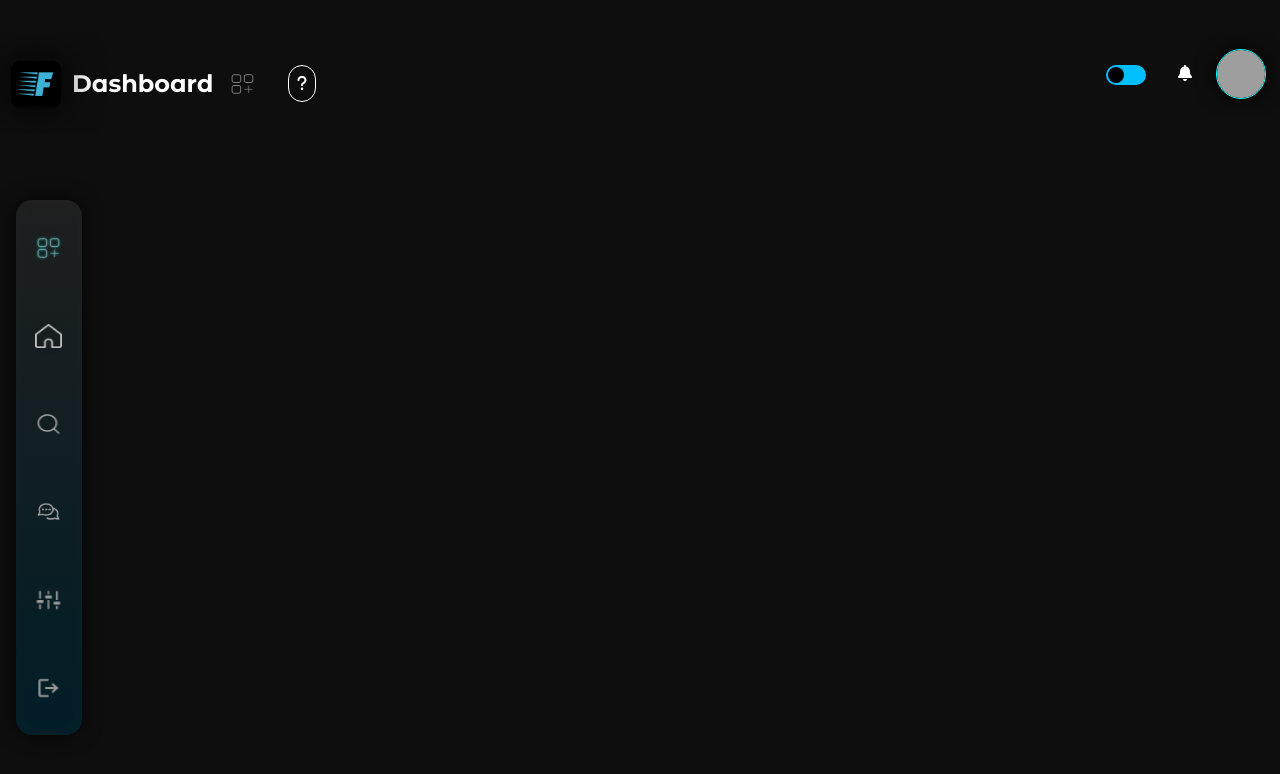
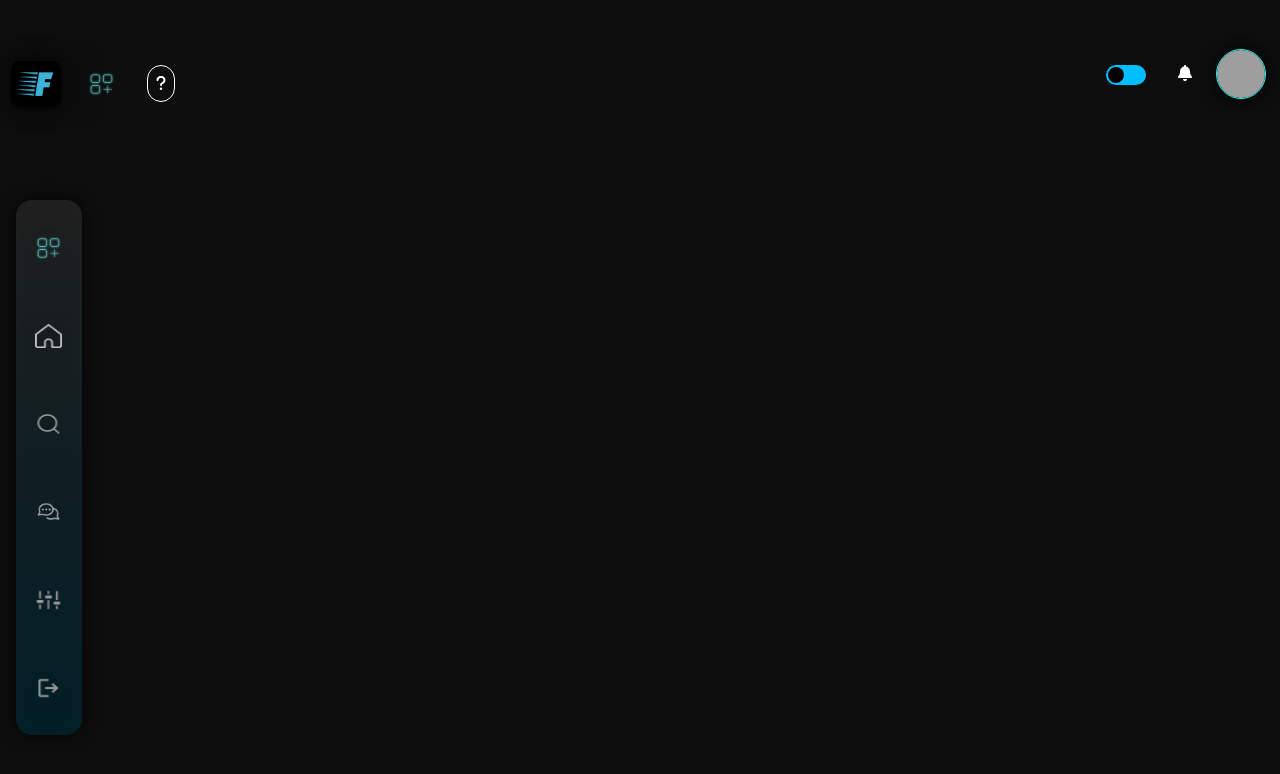
Before and after one commit to MohamedFazil89/Fitness-AI, a React (Create React App) app: page /Dashboard in a window 1280 px wide. Shown: the top 774 px of the page. Built offline with nearby package versions, Linux system fonts and the light colour scheme; grey boxes are pictures that could not be loaded.

Commit message:
redux add

```diff
--- a/package.json
+++ b/package.json
@@ -7,6 +7,7 @@
     "@fortawesome/free-brands-svg-icons": "^6.6.0",
     "@fortawesome/free-solid-svg-icons": "^6.6.0",
     "@fortawesome/react-fontawesome": "^0.2.2",
+    "@reduxjs/toolkit": "^2.2.7",
     "@testing-library/jest-dom": "^5.17.0",
     "@testing-library/react": "^13.4.0",
     "@testing-library/user-event": "^13.5.0",
@@ -14,8 +15,10 @@
     "firebase": "^10.13.2",
     "react": "^18.3.1",
     "react-dom": "^18.3.1",
+    "react-redux": "^9.1.2",
     "react-router-dom": "^6.26.2",
     "react-scripts": "5.0.1",
+    "redux": "^4.0.0",
     "web-vitals": "^2.1.4"
   },
   "scripts": {
--- a/src/App.js
+++ b/src/App.js
@@ -10,8 +10,11 @@ import { signInWithPopup } from "firebase/auth";
 import { doc, setDoc } from "firebase/firestore";
 import { useNavigate } from "react-router-dom";
 import { FacebookAuthProvider } from "firebase/auth";
+import { useDispatch } from 'react-redux';
+import { setUsername } from './Redux/userSlice';
 
 function App() {
+  const dispatch = useDispatch();
   const navigate = useNavigate();
   const [isSignup, setIsSignup] = useState(true);
   const [getDate, setGetDate] = useState(true);
@@ -176,6 +179,7 @@ function App() {
           Gender: signupData.Gender,
           email: signupData.email,
         });
+        dispatch(setUsername(signupData.username))
         alert(response.status);
         navigate("/Dashboard");
       } catch (err) {
--- a/src/Components/Nav.jsx
+++ b/src/Components/Nav.jsx
@@ -10,10 +10,12 @@ import ProfilePic from "../assets/profilepic.png"
 import "./styles/Nav.css"
 import { FontAwesomeIcon } from '@fortawesome/react-fontawesome';
 import { faBell, faQuestion } from '@fortawesome/free-solid-svg-icons';
+import { useSelector } from 'react-redux';
 
 export default function Nav() {
     const [isToggled, setIsToggled] = useState(false);
     const [currentPage, setCurrentPage] = useState("Dashboard");  // Default page is "dashboard"
+    const username = useSelector((state) => state.user.username)
 
     const handleToggle = () => {
         setIsToggled(!isToggled);
@@ -32,7 +34,7 @@ export default function Nav() {
         Dashboard: DashboardIcon,
         Home: HomeIcon,
         Search: SearchIcon,
-        Chat: ChatIcon,
+        Messages: ChatIcon,
         Settings: SettingIcon,
         Logout: LogoutIcon,
     };
@@ -42,8 +44,8 @@ export default function Nav() {
             <div className="Profile-View">
                 <section className='page-info'>
                     <img src={Logo} alt="Home" className='Logo' />
-                    <h1>{currentPage}</h1>
-                    <img src={icons[currentPage]} alt='icons' className={getIconClass("dashboard")} />
+                    <h1>{username}</h1>
+                    <img src={icons[currentPage]} alt='icons' className='Icons top' />
                     <span className='question'><FontAwesomeIcon icon={faQuestion} size='1x' /></span>
                 </section>
                 <section className="profile-info">
@@ -60,7 +62,7 @@ export default function Nav() {
                 <img src={DashboardIcon} alt='Dashboard Icon' className={getIconClass("Dashboard")} onClick={() => changePage("Dashboard")} />
                 <img src={HomeIcon} alt='Home Icon' className={getIconClass("Home")} onClick={() => changePage("Home")} />
                 <img src={SearchIcon} alt='Search Icon' className={getIconClass("Search")} onClick={() => changePage("Search")} />
-                <img src={ChatIcon} alt='Chat Icon' className={getIconClass("Chat")} onClick={() => changePage("Chat")} />
+                <img src={ChatIcon} alt='Chat Icon' className={getIconClass("Messages")} onClick={() => changePage("Messages")} />
                 <img src={SettingIcon} alt='Settings Icon' className={getIconClass("Settings")} onClick={() => changePage("Settings")} />
                 <img src={LogoutIcon} alt='Logout Icon' className={getIconClass("Logout")} onClick={() => changePage("Logout")} />
             </div>
--- a/src/Components/styles/Nav.css
+++ b/src/Components/styles/Nav.css
@@ -118,6 +118,11 @@
     filter: drop-shadow(0 0 1px aqua);
 }
 
+.top{
+    filter: drop-shadow(0 0 1px aqua);
+
+}
+
 .profile-pic{
     width: 40px;
     height: 40px;
--- /dev/null
+++ b/src/Redux/store.js
@@ -0,0 +1,11 @@
+// src/redux/store.js
+import { configureStore } from '@reduxjs/toolkit';
+import userReducer from './userSlice'; // Import user reducer
+
+const store = configureStore({
+    reducer: {
+        user: userReducer, // Add user reducer to the store
+    },
+});
+
+export default store; // Export the configured store
--- /dev/null
+++ b/src/Redux/userSlice.js
@@ -0,0 +1,17 @@
+// src/redux/userSlice.js
+import { createSlice } from '@reduxjs/toolkit';
+
+const userSlice = createSlice({
+    name: 'user',
+    initialState: {
+        username: '',
+    },
+    reducers: {
+        setUsername: (state, action) => {
+            state.username = action.payload; // Set username
+        },
+    },
+});
+
+export const { setUsername } = userSlice.actions; // Export action
+export default userSlice.reducer; // Export reducer
--- a/src/index.js
+++ b/src/index.js
@@ -4,6 +4,9 @@ import App from './App';
 import reportWebVitals from './reportWebVitals';
 import { BrowserRouter as Router, useRoutes } from 'react-router-dom';
 import Dashboard from './Pages/Dashboard';
+import { Provider } from "react-redux";
+import store from './Redux/store';
+
 
 
 function AppRoutes() {
@@ -21,9 +24,11 @@ function AppRoutes() {
 
 const root = ReactDOM.createRoot(document.getElementById('root'));
 root.render(
-  <Router>
-    <AppRoutes />
-  </Router>
+  <Provider store={store}>
+    <Router>
+      <AppRoutes />
+    </Router>
+  </Provider>
 );
 
 // If you want to start measuring performance in your app, pass a function
```
Also changed, not shown: src/Components/PageCom.jsx (added, +9 -0 lines), src/Components/styles/PagesCom.css (added), 1 other file (tests, documents, lock files or other folders).
